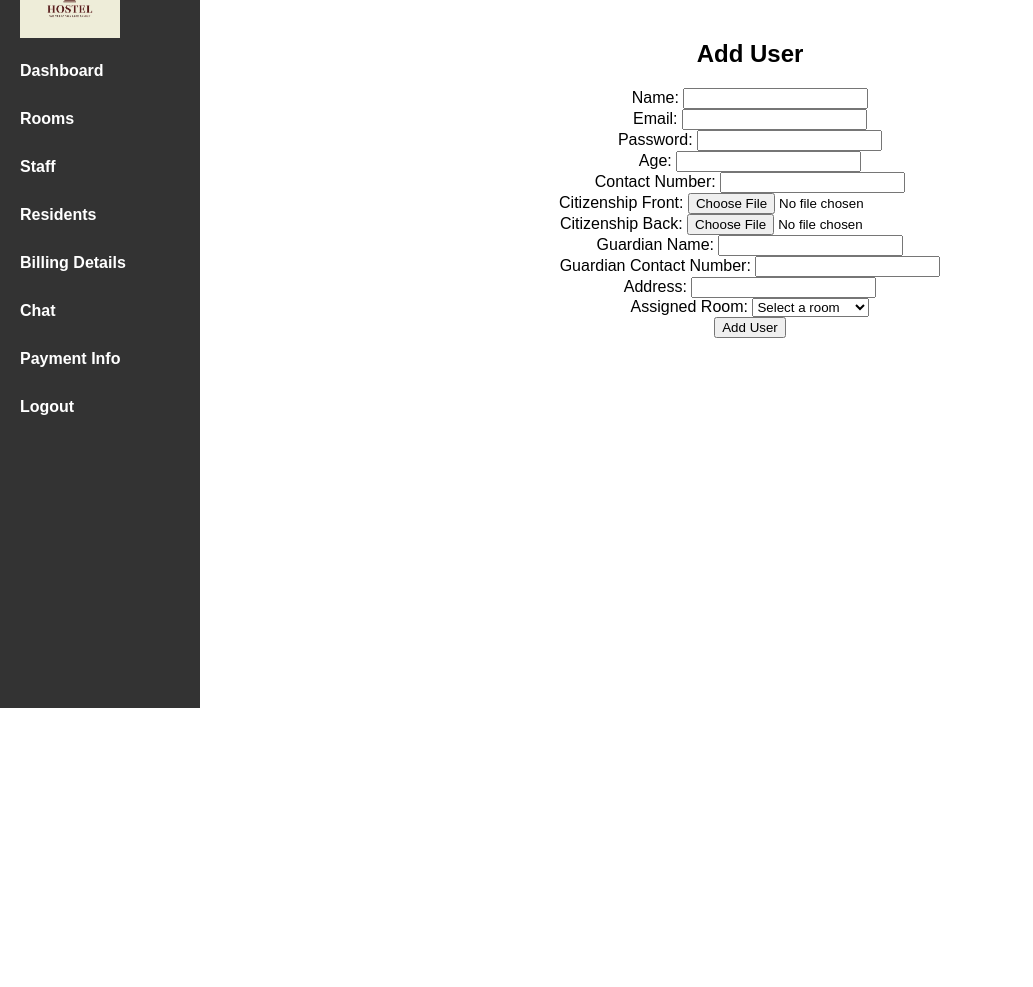
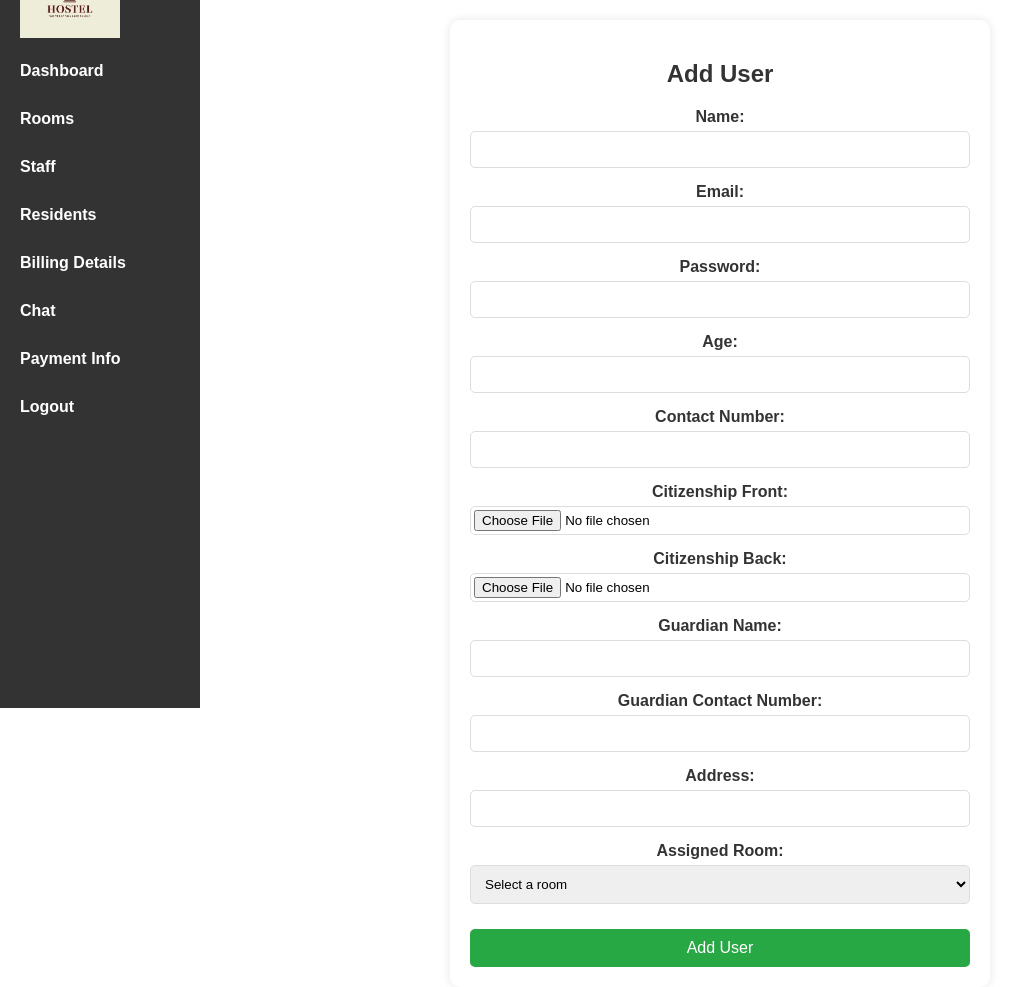
Before and after one commit to Brabim21/Hostel_Management_System, a PHP site: page /Admin/manage_resident.php in a window 1280 px wide. Shown: the part 92-1079 px from the top of the page, without its empty margins (0-1033 px from the left). Before the commit the page ends 800 px from the top, so only its background shows below. Run offline with PHP 8.4, Linux system fonts and the light colour scheme; data that the repository does not hold is empty.

Commit message:
corrected admin error

```diff
--- a/Admin/manage_resident.php
+++ b/Admin/manage_resident.php
@@ -166,6 +166,7 @@ $result = mysqli_query($link, $query);
     <div class="add-user">
     <h2>Add User</h2>
     <form id="addUserForm" method="post" enctype="multipart/form-data">
+
         <div class="form-group">
             <label for="name">Name:</label>
             <input type="text" id="name" name="name" required>
@@ -175,6 +176,7 @@ $result = mysqli_query($link, $query);
             <input type="email" id="email" name="email" required>
         </div>
 
+
         <div class="form-group">
             <label for="password">Password:</label>
             <input type="password" id="password" name="password" required>
@@ -183,10 +185,13 @@ $result = mysqli_query($link, $query);
             <label for="age">Age:</label>
             <input type="number" id="age" name="age" required>
         </div>
+
+
         <div class="form-group">
             <label for="contactNumber">Contact Number:</label>
             <input type="text" id="contactNumber" name="contactNumber" required>
         </div>
+
         <div class="form-group">
             <label for="citizenship">Citizenship Front:</label>
             <input type="file" id="citizenship" name="citizenship" accept="image/*" required>
@@ -195,6 +200,8 @@ $result = mysqli_query($link, $query);
             <label for="citizenship-back">Citizenship Back:</label>
             <input type="file" id="citizenship-back" name="citizenshipBack" accept="image/*" required>
         </div>
+
+
         <div class="form-group">
             <label for="guardianName">Guardian Name:</label>
             <input type="text" id="guardianName" name="guardianName" required>
@@ -203,6 +210,8 @@ $result = mysqli_query($link, $query);
             <label for="guardianContactNumber">Guardian Contact Number:</label>
             <input type="text" id="guardianContactNumber" name="guardianContactNumber" required>
         </div>
+
+
         <div class="form-group">
             <label for="address">Address:</label>
             <input type="text" id="address" name="address" required>
@@ -215,10 +224,92 @@ $result = mysqli_query($link, $query);
             </select>
         </div>
 
+
         <button type="submit">Add User</button>
     </form>
 </div>
 
+<style>
+    .add-user {
+    display: flex;
+    flex-direction: column;
+    margin-top: 20px;
+    margin-left: 450px;
+    background: #fff;
+    padding: 20px;
+    border-radius: 10px;
+    box-shadow: 0 0 10px rgba(0, 0, 0, 0.1);
+    max-width: 500px;
+    width: 100%;
+}
+
+.add-user h2 {
+    margin-bottom: 20px;
+    color: #333;
+    text-align: center;
+}
+
+.form-group {
+    margin-bottom: 15px;
+}
+
+.form-group label {
+    display: block;
+    margin-bottom: 5px;
+    font-weight: bold;
+    color: #333;
+}
+
+.form-group input,
+.form-group select {
+    width: 100%;
+    padding: 10px;
+    border: 1px solid #ddd;
+    border-radius: 5px;
+    box-sizing: border-box;
+}
+
+.form-group input[type="file"] {
+    padding: 3px;
+}
+
+button[type="submit"] {
+    width: 100%;
+    padding: 10px;
+    background-color: #28a745;
+    color: #fff;
+    border: none;
+    border-radius: 5px;
+    font-size: 16px;
+    cursor: pointer;
+    margin-top: 10px;
+}
+.row-1{
+
+    display: flex;
+    gap: 10px;
+}
+
+button[type="submit"]:hover {
+    background-color: #218838;
+}
+
+@media (max-width: 600px) {
+    .add-user {
+        padding: 15px;
+    }
+
+    .form-group input,
+    .form-group select {
+        padding: 8px;
+    }
+
+    button[type="submit"] {
+        padding: 8px;
+        font-size: 14px;
+    }
+}
+</style>
 
 <script>
     document.addEventListener("DOMContentLoaded", function() {
```
